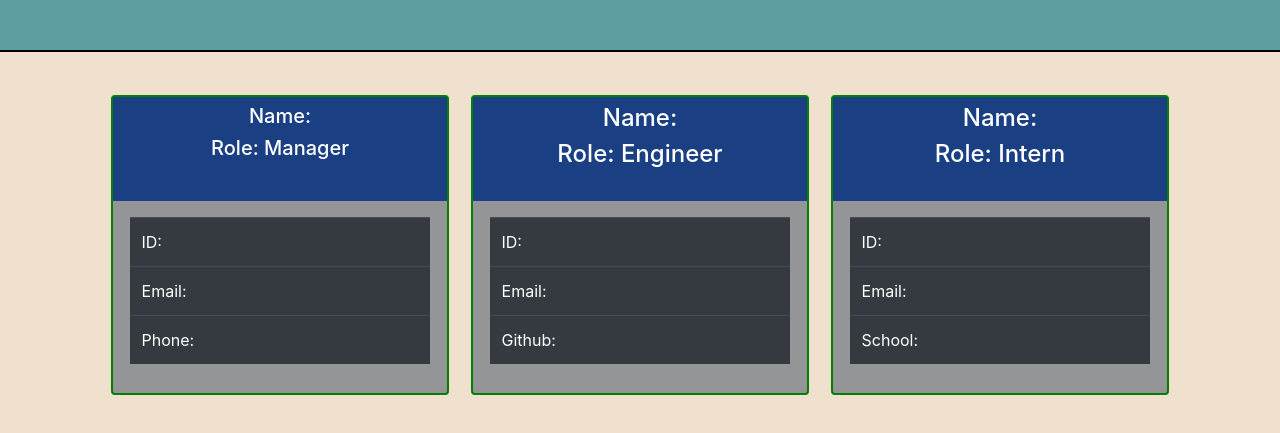
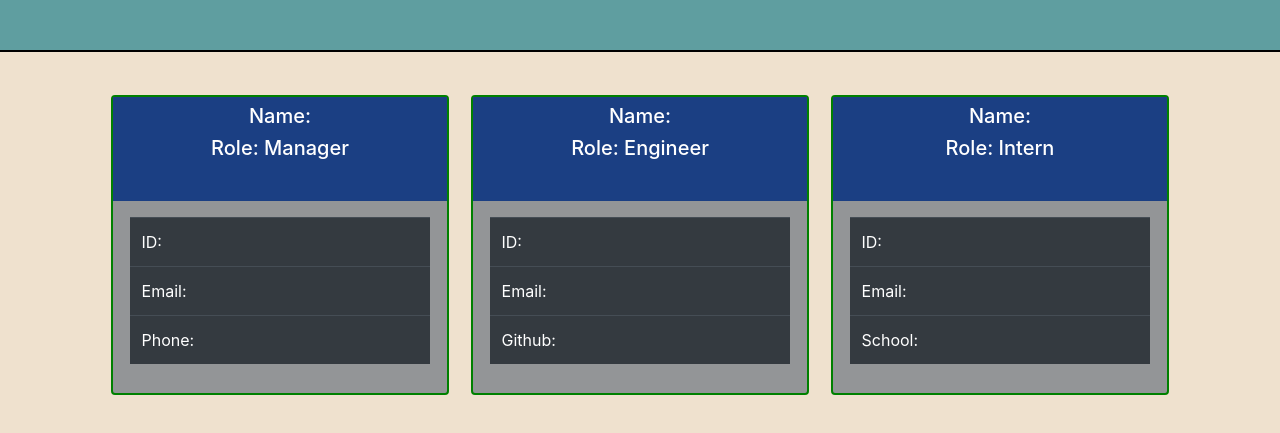
Before and after one commit to MJ-0001/team-profile-generator, a website: page src/index.html in a window 1280 px wide. Shown: the part 153-586 px from the top of the page. Drawn offline with nearby package versions, Linux system fonts and the light colour scheme.

Commit message:
<h5> tags added to profile boxes to display title, as they fit better.

```diff
--- a/src/index.html
+++ b/src/index.html
@@ -44,8 +44,8 @@
       <!-- Engineer profile -->
       <div class="box rounded">
         <div class="title-box">
-          <h4 class="name">Name: </h4>
-          <h4 class="role">Role: Engineer</h4>
+          <h5 class="name">Name: </h5>
+          <h5 class="role">Role: Engineer</h5>
         </div>
         <div class="details">
           <table class="table table-dark">
@@ -67,8 +67,8 @@
       <!-- Intern profile -->
       <div class="box rounded">
         <div class="title-box">
-          <h4 class="name">Name: </h4>
-          <h4 class="role">Role: Intern</h4>
+          <h5 class="name">Name: </h5>
+          <h5 class="role">Role: Intern</h5>
         </div>
         <div class="details">
           <table class="table table-dark">
```
